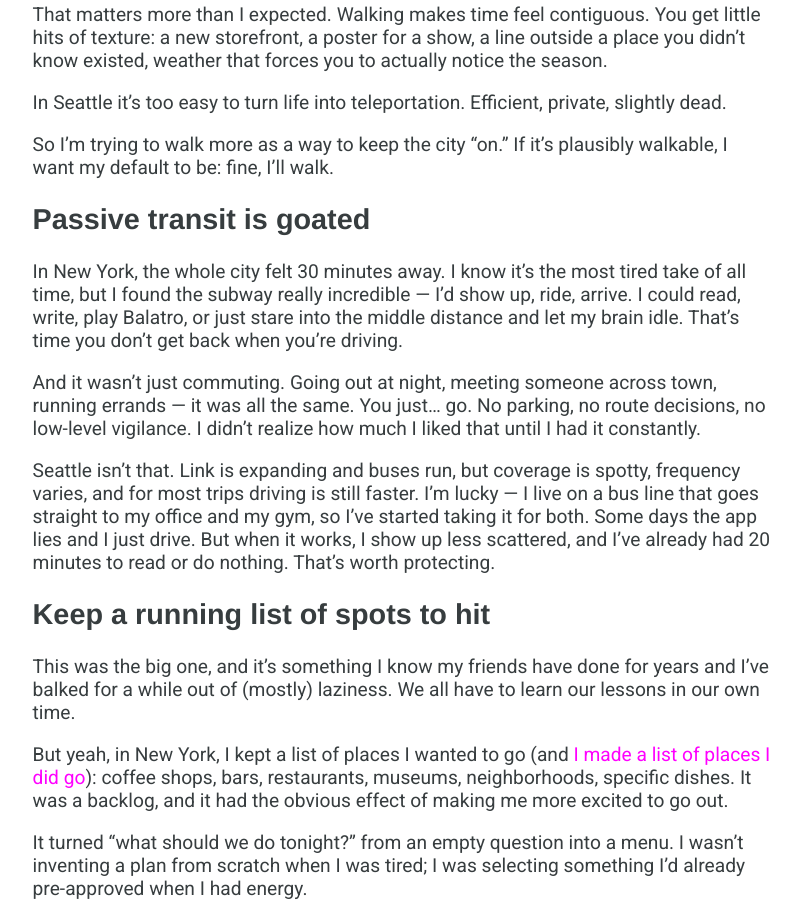
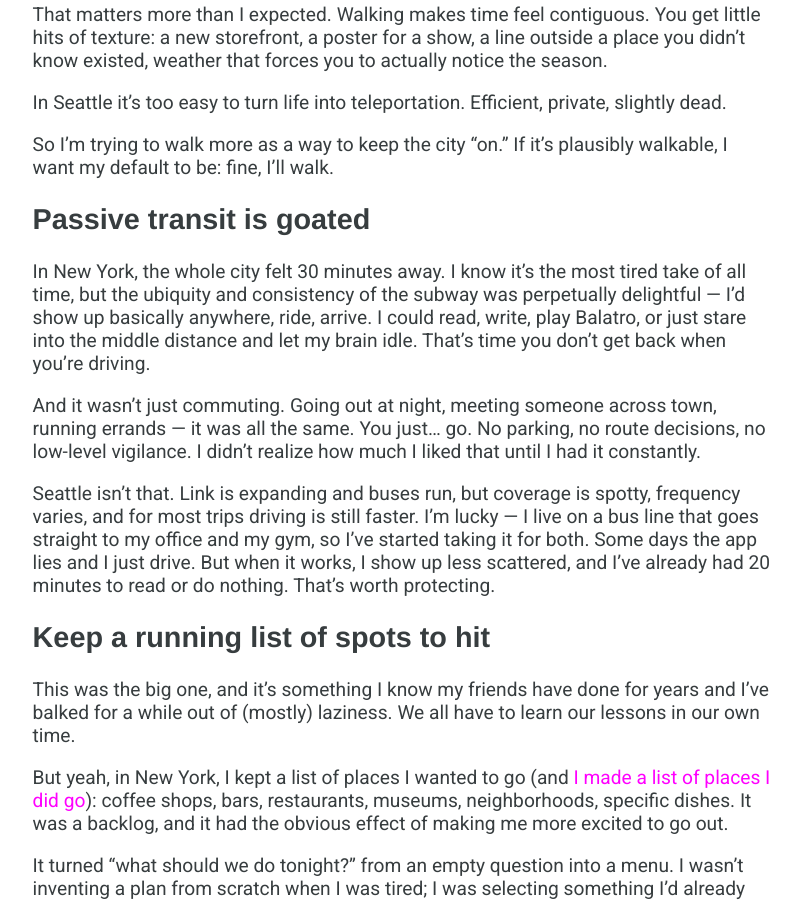
Before and after one commit to dmarticus/dmarticus.github.io, a Jekyll site: the page built from _posts/2025-12-19-we-have-new-york-at-home.md, in a window 1280 px wide and 900 px high, scrolled down 663 px. Shown: the whole window, without its empty margins (238-1038 px from the left). Built offline with Jekyll 4.4.1, drawn with Linux system fonts in a browser that asks for light colours.

Commit message:
write better you loser

```diff
--- a/_posts/2025-12-19-we-have-new-york-at-home.md
+++ b/_posts/2025-12-19-we-have-new-york-at-home.md
@@ -23,7 +23,7 @@ So I'm trying to walk more as a way to keep the city "on." If it's plausibly wal
 
 ## Passive transit is goated
 
-In New York, the whole city felt 30 minutes away. I know it's the most tired take of all time, but I found the subway really incredible — I'd show up, ride, arrive. I could read, write, play Balatro, or just stare into the middle distance and let my brain idle. That's time you don't get back when you're driving.
+In New York, the whole city felt 30 minutes away. I know it's the most tired take of all time, but the ubiquity and consistency of the subway was perpetually delightful — I'd show up basically anywhere, ride, arrive. I could read, write, play Balatro, or just stare into the middle distance and let my brain idle. That's time you don't get back when you're driving.
 
 And it wasn't just commuting. Going out at night, meeting someone across town, running errands — it was all the same. You just... go. No parking, no route decisions, no low-level vigilance. I didn't realize how much I liked that until I had it constantly.
 
```
